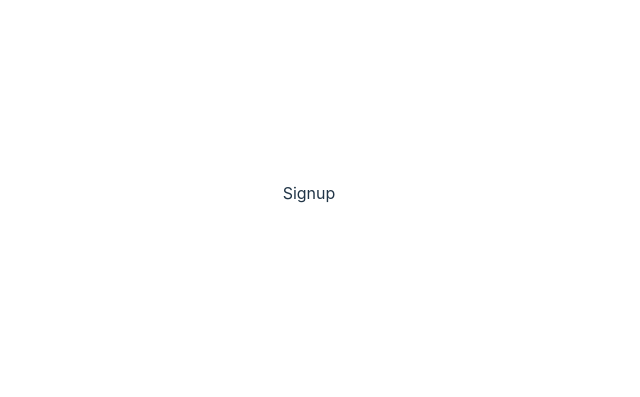
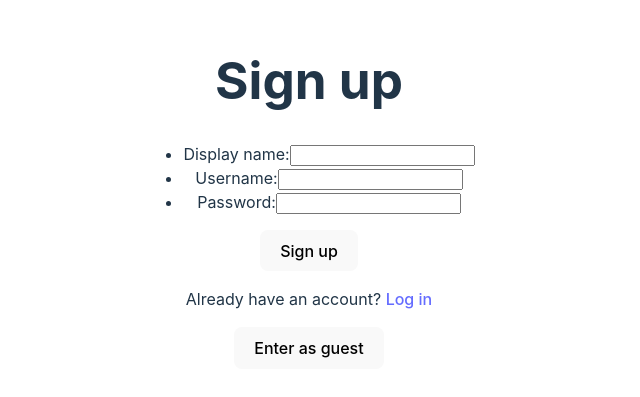
Before and after one commit to 0xYoyo/yoyo-network-0xYoyo, a React (Vite) app in the folder frontend/: page /sign-up in a window 1280 px wide. Shown: the part 207-604 px from the top of the page, without its empty margins (331-971 px from the left). Built offline with nearby package versions, Linux system fonts and the light colour scheme.

Commit message:
add guest login

```diff
--- a/frontend/src/components/auth/Login.jsx
+++ b/frontend/src/components/auth/Login.jsx
@@ -2,6 +2,7 @@ import { useNavigate, Link } from "react-router-dom";
 import { useEffect, useState } from "react";
 import { API_URL } from "../../utils/config";
 import { handleForm } from "../../utils/formHandler";
+import { setLocalStorage } from "../../utils/authService";
 
 function Login() {
   const navigate = useNavigate();
@@ -23,7 +24,19 @@ function Login() {
       //  useNavigate does not refresh route therefore have to reload manually
       window.location.pathname = "/";
     } catch (error) {
-      console.log("This is " + error);
+      setErrors(`${error}`);
+    }
+  };
+
+  const handleGuest = async () => {
+    try {
+      const response = await fetch(`${API_URL}/demo`, { method: "POST" });
+      const responseObj = await response.json();
+      console.log(responseObj);
+      setLocalStorage(responseObj);
+      //  useNavigate does not refresh route therefore have to reload manually
+      window.location.pathname = "/";
+    } catch (error) {
       setErrors(`${error}`);
     }
   };
@@ -47,6 +60,8 @@ function Login() {
       <p>
         {"Don't have an account? "} <Link to={"/sign-up"}>Sign up</Link>
       </p>
+      <button onClick={handleGuest}>Enter as guest</button>
+
       {errors && <p>{errors}</p>}
     </div>
   );
--- a/frontend/src/components/auth/Signup.jsx
+++ b/frontend/src/components/auth/Signup.jsx
@@ -1,5 +1,70 @@
+import { Link } from "react-router-dom";
+import { useState } from "react";
+import { API_URL } from "../../utils/config";
+import { handleForm } from "../../utils/formHandler";
+import { setLocalStorage } from "../../utils/authService";
+
 function Signup() {
-  return <div>Signup</div>;
+  const [errors, setErrors] = useState("");
+
+  const handleSubmit = async (event) => {
+    event.preventDefault();
+    const form = event.currentTarget;
+
+    try {
+      await handleForm(form);
+      //  useNavigate does not refresh route therefore have to reload manually
+      window.location.pathname = "/";
+    } catch (error) {
+      setErrors(`${error}`);
+    }
+  };
+
+  const handleGuest = async () => {
+    try {
+      const response = await fetch(`${API_URL}/demo`, { method: "POST" });
+      const responseObj = await response.json();
+      console.log(responseObj);
+      setLocalStorage(responseObj);
+      //  useNavigate does not refresh route therefore have to reload manually
+      window.location.pathname = "/";
+    } catch (error) {
+      setErrors(`${error}`);
+    }
+  };
+
+  return (
+    <div className="PostForm">
+      <h1>Sign up</h1>
+      <form
+        action={`${API_URL}/register`}
+        method="POST"
+        onSubmit={handleSubmit}
+      >
+        <ul>
+          <li>
+            <label htmlFor="displayName">Display name:</label>
+            <input type="text" id="displayName" name="displayName" required />
+          </li>
+          <li>
+            <label htmlFor="username">Username:</label>
+            <input type="text" id="username" name="username" required />
+          </li>
+          <li>
+            <label htmlFor="password">Password:</label>
+            <input type="text" id="password" name="password" required />
+          </li>
+        </ul>
+        <button>Sign up</button>
+      </form>
+      <p>
+        {"Already have an account? "} <Link to={"/login"}>Log in</Link>
+      </p>
+      <button onClick={handleGuest}>Enter as guest</button>
+
+      {errors && <p>{errors}</p>}
+    </div>
+  );
 }
 
 export default Signup;
--- a/frontend/src/utils/formHandler.js
+++ b/frontend/src/utils/formHandler.js
@@ -26,7 +26,6 @@ async function postFormDataAsJson({ url, formData }) {
   const response = await fetch(url, fetchOptions);
 
   if (!response.ok) {
-    // console.log("response: " + JSON.parse(await response.text()));
     const errorMessage = await response.text();
     const errorObj = JSON.parse(errorMessage);
     console.log(errorObj.msg);
```
